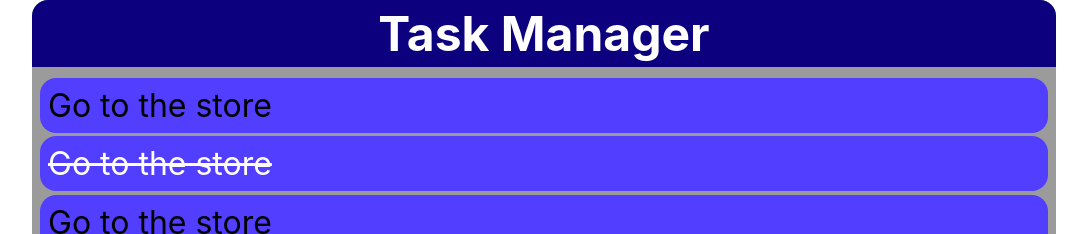
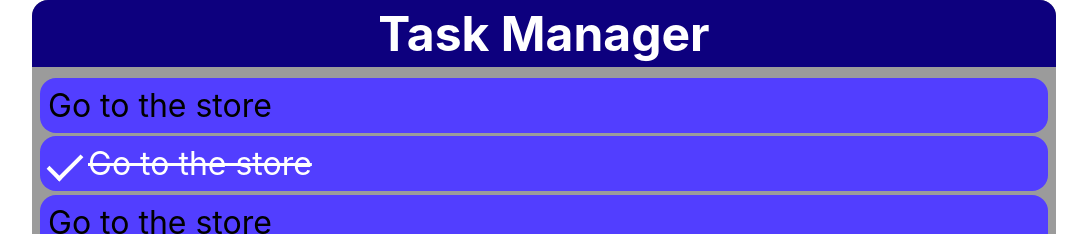
Before and after one commit to DDeShon/javascript-todo, a React (Create React App) app: page / in a window 1280 px wide. Shown: the top 234 px of the page, without its empty margins (96-1183 px from the left). Built offline with nearby package versions, Linux system fonts and the light colour scheme.

Commit message:
working on list items

```diff
--- a/src/App.css
+++ b/src/App.css
@@ -56,6 +56,20 @@
 .list-item li.checked {
   text-decoration: line-through;
   color: white;
+  padding-left: 2.5rem;
+}
+
+.list-item li.checked::before {
+  content: "";
+  position: absolute;
+  border-color: white;
+  border-style: solid;
+  border-width: 0 4px 4px 0;
+  top: 10px;
+  left: 16px;
+  transform: rotate(45deg);
+  height: 30px;
+  width: 14px;
 }
 
 .btn-new-task {
```
